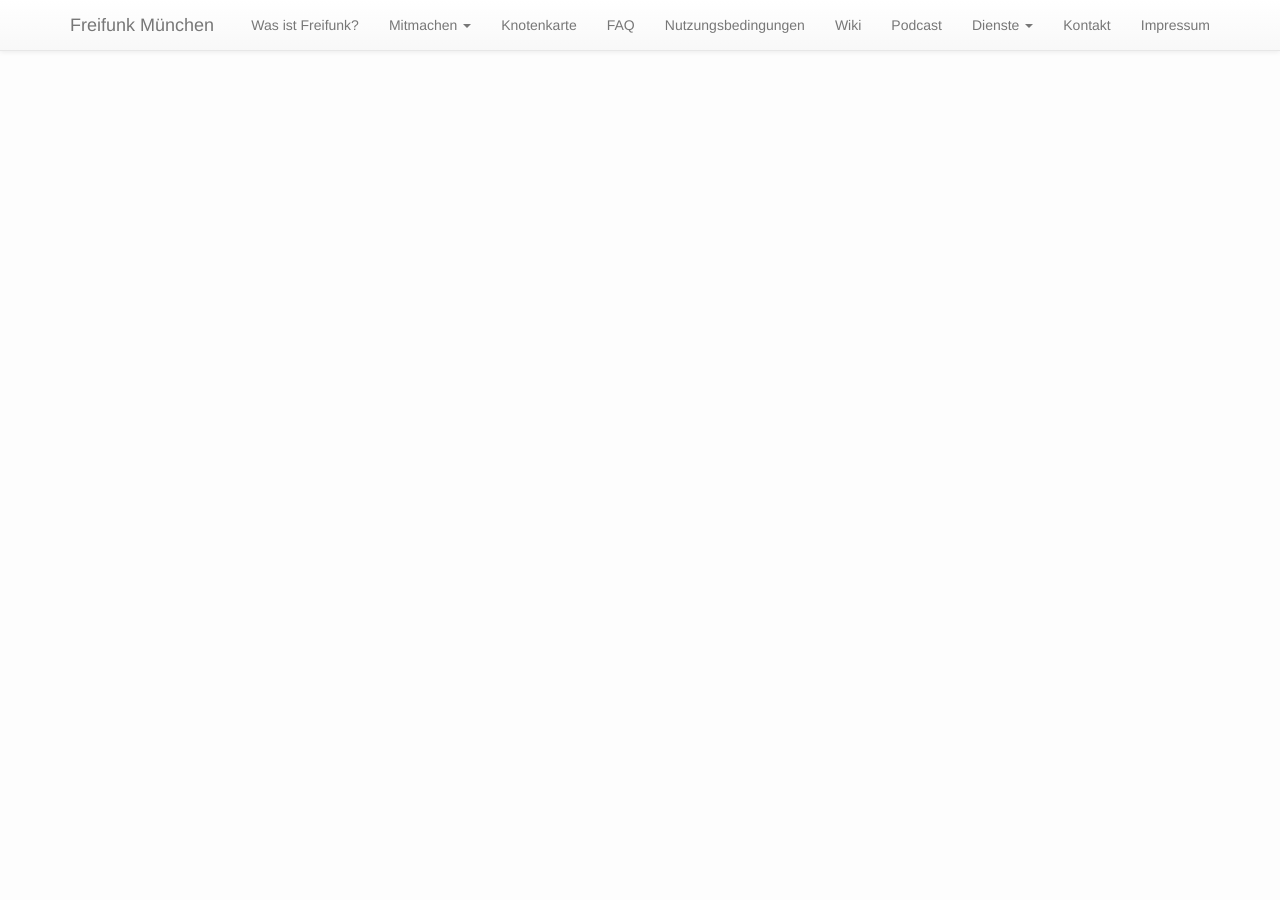
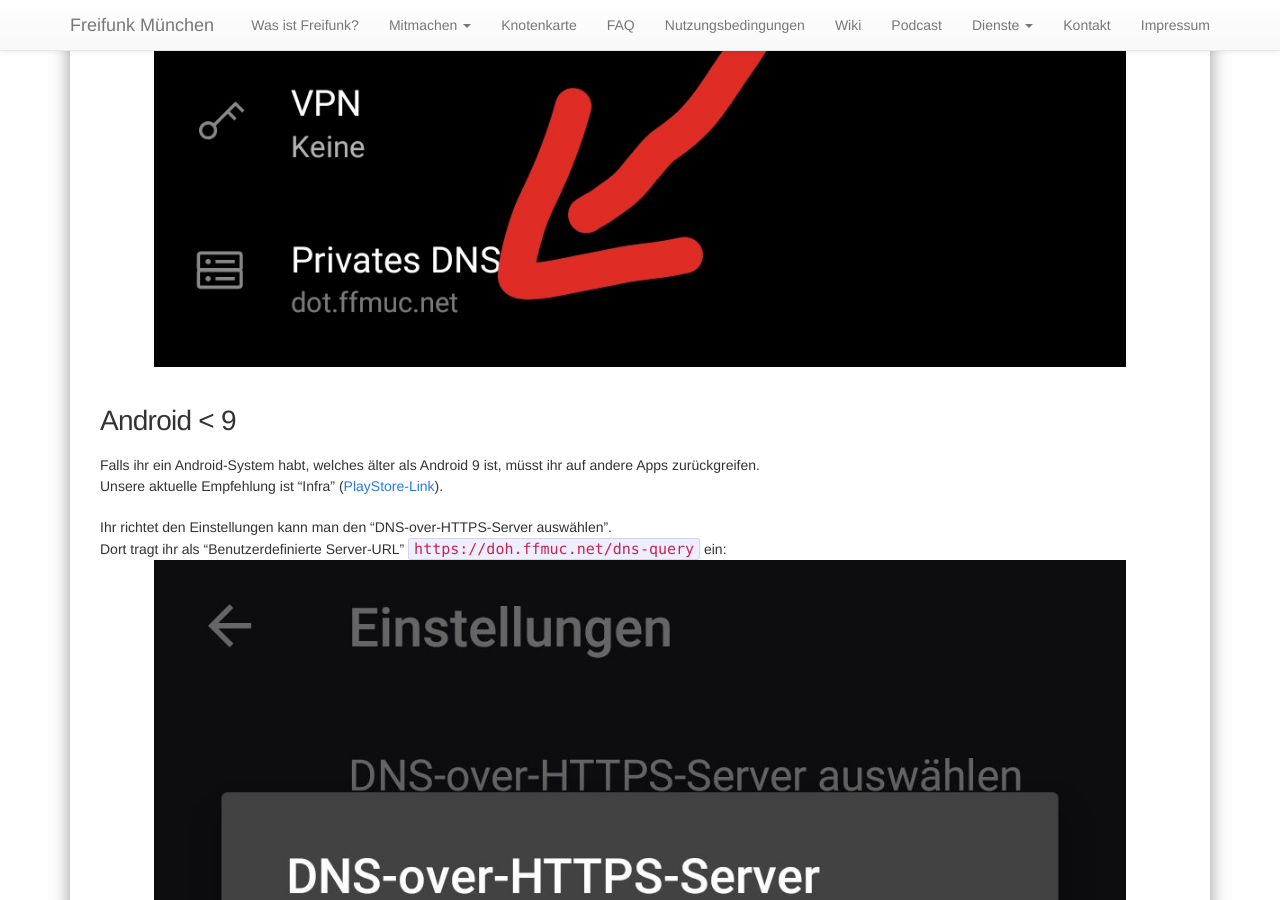
Before and after one commit to freifunkMUC/freifunkmuc.github.io, a Jekyll site: the page built from _posts/2019-09-16-doh-dot-ffmuc.markdown, in a window 1280 px wide and 900 px high, scrolled down 4888 px. Built offline with Jekyll 4.4.1, drawn with Linux system fonts in a browser that asks for light colours; some of the changed text lies outside the part shown.

Commit message:
add documentation for android devices

```diff
--- a/_posts/2019-09-16-doh-dot-ffmuc.markdown
+++ b/_posts/2019-09-16-doh-dot-ffmuc.markdown
@@ -38,6 +38,27 @@ Wenn alles geklappt hat, könnt ihr einen [DNSLeak-Test](http://dns-leak.com) ma
 Unter iOS installiert ihr die App DNSCloak und wählt die FFMUC-Server per Suche aus:
 ![DNSCloak](/assets/2019-09-16-doh-dnscloak.jpeg)
 
+## Android 9
+
+In Android (ab Android 9) geht ihr in eure "Einstellungen" zu "Wi-Fi & Internet".
+Unten ist ein Feld "Privates DNS". Wenn ihr darauf klickt taucht folgender Dialog auf:
+![PrivatesDNS-Details](/assets/2019-09-16-dot-android-details.jpeg)
+
+Nachdem ihr auf "Speichern" geklickt habt, taucht "dot.ffmuc.net" in der Übersicht auf:
+![PrivatesDNS-Overview](/assets/2019-09-16-dot-android-overview.jpeg)
+
+## Android < 9
+Falls ihr ein Android-System habt, welches älter als Android 9 ist, müsst ihr auf andere Apps zurückgreifen.<br />
+Unsere aktuelle Empfehlung ist "Infra" ([PlayStore-Link](https://play.google.com/store/apps/details?id=app.intra)).
+
+Ihr richtet den Einstellungen kann man den "DNS-over-HTTPS-Server auswählen".<br />
+Dort tragt ihr als "Benutzerdefinierte Server-URL" `https://doh.ffmuc.net/dns-query` ein:
+![DoH-Infra-Einstellungen](/assets/2019-09-16-doh-infra-settings.jpeg)
+
+Wenn ihr es dann aktiviert, kann es dann so aussehen:
+![DoH-Infra-Overview](/assets/2019-09-16-doh-infra-overview.jpeg)
+![DoH-Infra-Details](/assets/2019-09-16-doh-infra-details.jpeg)
+
 ## Unbound
 Falls ihr bei euch unbound als Resolver benutzt, ist das Hinzufügen eines DoT-Servers sehr einfach.
 Ihr fügt zu eurer "normalen" Konfiguration folgendes hinzu:
```
Also changed, not shown: assets/2019-09-16-doh-infra-details.jpeg (added), assets/2019-09-16-doh-infra-overview.jpeg (added), assets/2019-09-16-doh-infra-settings.jpeg (added), assets/2019-09-16-dot-android-details.jpeg (added), assets/2019-09-16-dot-android-overview.jpeg (added).
